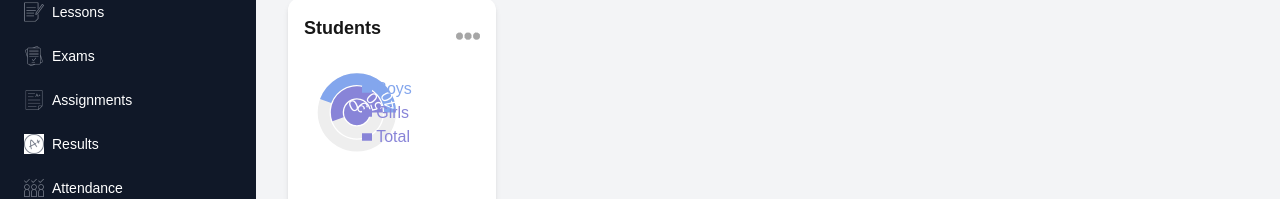
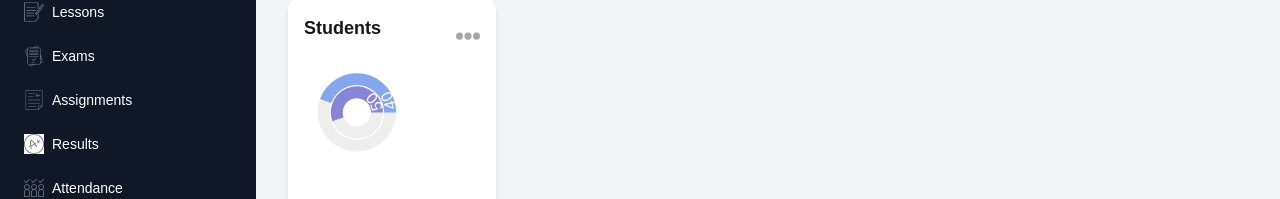
Before and after one commit to rumachoudhury/school-management-dashboard, a Next.js app: page /admin in a window 1280 px wide. Shown: the part 408-607 px from the top of the page. Built offline with nearby package versions, Linux system fonts and the light colour scheme.

Commit message:
Clean up CountChart component

```diff
--- a/src/components/CountChart.tsx
+++ b/src/components/CountChart.tsx
@@ -11,7 +11,7 @@ const data = [
     name: "Total",
     count: 90,
     pv: 2400,
-    fill: "#8884d8",
+    fill: "white",
   },
   {
     name: "Girls",
@@ -70,12 +70,12 @@ function CountChart() {
             // dataKey="uv"
             dataKey="count"
           />
-          <Legend
+          {/* <Legend
             iconSize={10}
             layout="vertical"
             verticalAlign="middle"
             // wrapperStyle={style}
-          />
+          /> */}
           <Tooltip />
           {/* <RechartsDevtools /> */}
         </RadialBarChart>
@@ -99,7 +99,6 @@ function CountChart() {
         </div>
       </div> */}
 
-      {/* Bottom */}
       <div className="flex gap-10 justify-center">
         <div className="flex flex-col items-center gap-1">
           <div className="w-3 h-3 bg-[#F9E5C9] rounded-full"></div>
```
